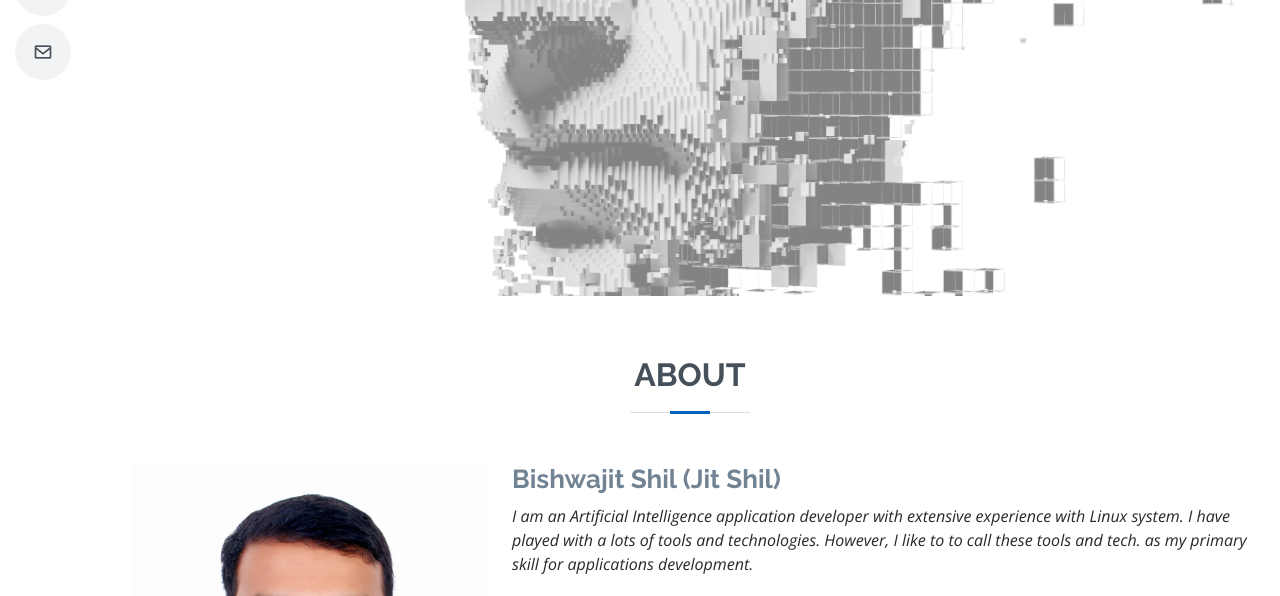
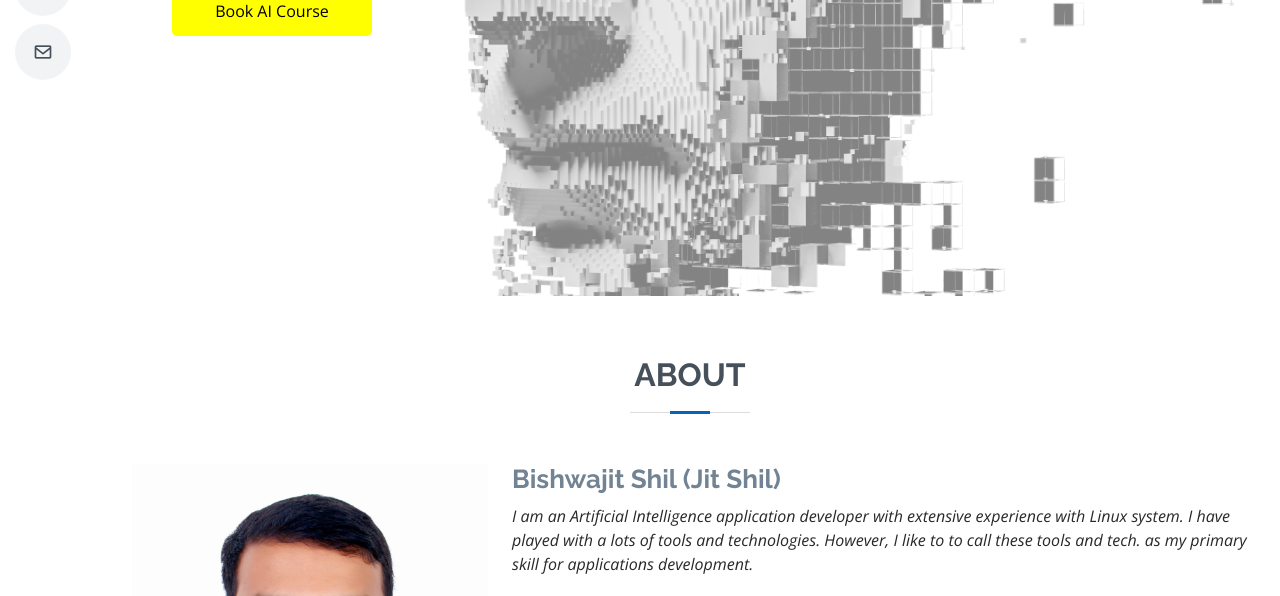
Before and after one commit to Bishwajit-Shil/profile, a plain HTML site: page index.html in a window 1280 px wide. Shown: the part 504-1100 px from the top of the page. Drawn offline with nearby package versions, Linux system fonts and the light colour scheme.

Commit message:
Update index.html

```diff
--- a/index.html
+++ b/index.html
@@ -26,6 +26,26 @@
 
   <!-- Template Main CSS File -->
   <link href="assets/css/style.css" rel="stylesheet">
+
+  <style>
+    .book_now button {
+      margin-top: 50px;
+      width: 200px;
+      height: 50px;
+      font-size: 50 px;
+      background: yellow;
+      border-radius: 5px;
+      border: none;
+    }
+
+    .book_now a{
+      width: 200px;
+      height: 50px;
+      font-size: 50 px;
+      color: black ;
+      background: yellow;
+    }
+  </style>
 
   <!-- =======================================================
   * Template Name: MyResume - v4.8.1
@@ -70,6 +90,8 @@
 
 
       </div>
+      <div class="book_now"><button><a href="">Book AI Course</a></button></div>
+
     </div>
   </section><!-- End Hero -->
 
```
